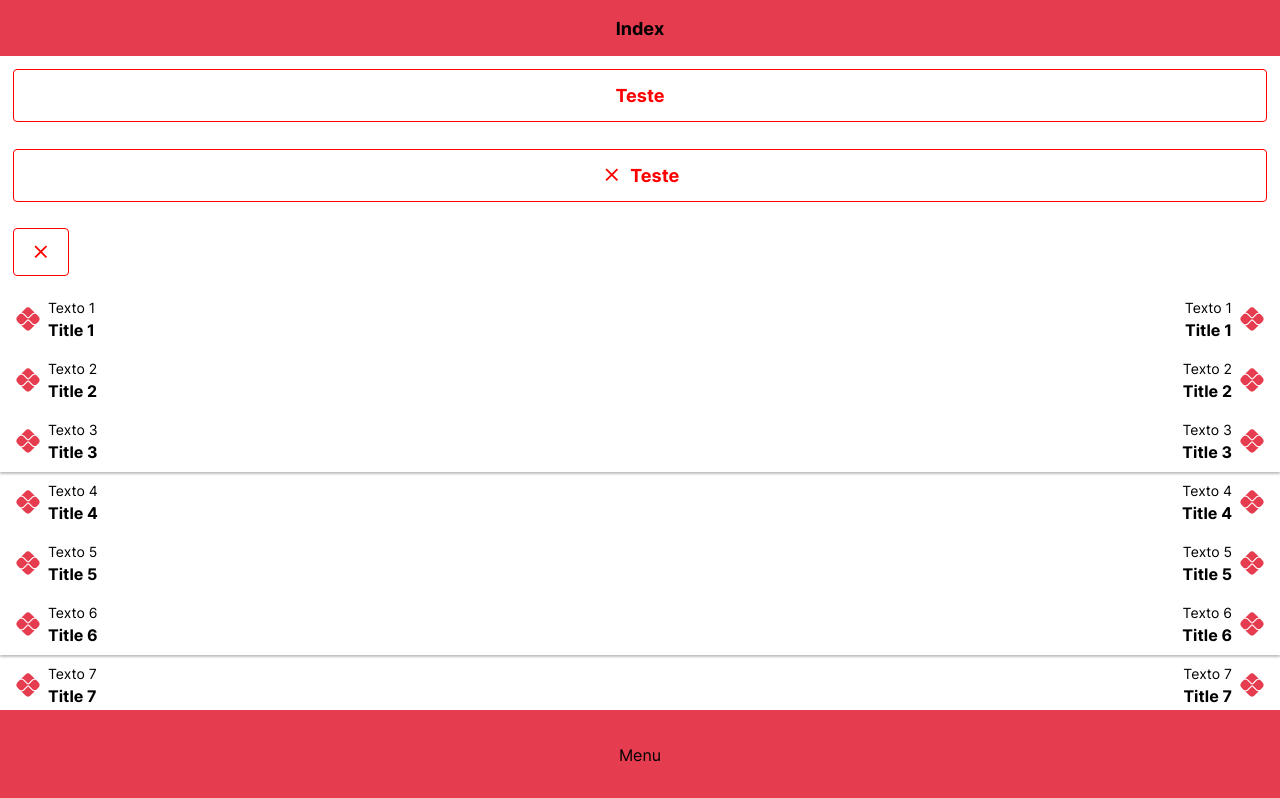
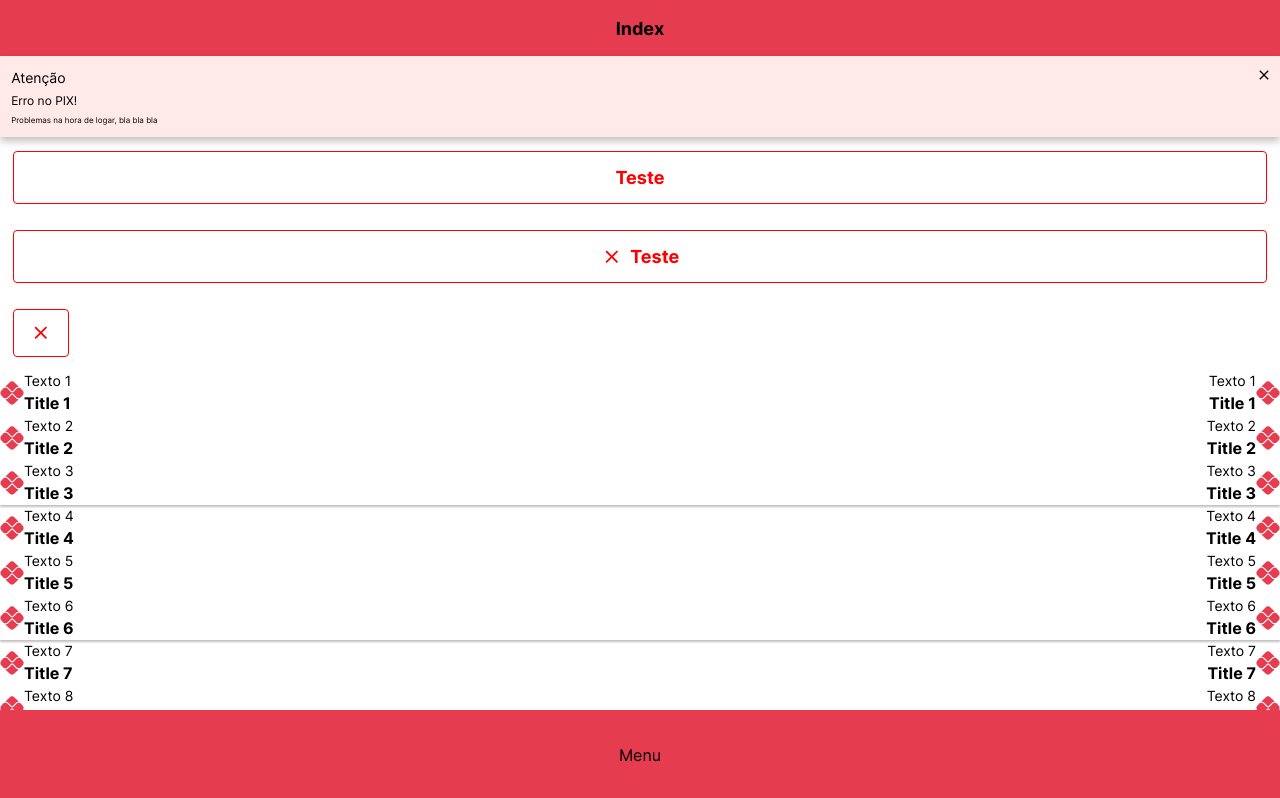
Before and after one commit to fcms14/react-components, a React (Vite) app: page / in a window 1280 px wide. Shown: the top 798 px of the page. Built offline with nearby package versions, Linux system fonts and the light colour scheme.

Commit message:
feat: atom toaster and toaster organism

```diff
--- a/src/components/atoms/Icon/IconStyle.ts
+++ b/src/components/atoms/Icon/IconStyle.ts
@@ -18,6 +18,12 @@ const IconStyle = styled.div<IconProps>`
   padding: ${props => props.applyPadding ? props.theme.padding.icon : undefined};
   cursor: ${props => props.cursor};
 
+  ${props => props.topRight && css`
+  position: absolute;
+  top: ${props.theme.gap};
+  right: 8px;
+`}
+
   ${props => props.loading && css`
     animation: ${animation} 1s linear infinite;
   `}
--- a/src/components/atoms/Icon/index.tsx
+++ b/src/components/atoms/Icon/index.tsx
@@ -279,7 +279,7 @@ const components = [
 ]
 
 const Icon = (props: IconComponentInterface) => {
-    const { icon, onClick, width, color, rounded, applyPadding, loading } = props
+    const { icon, onClick, width, color, rounded, applyPadding, loading, topRight } = props
     const Comp = components.filter(comp => comp.name === icon)
     const Compo = Comp[0].obj
 
@@ -287,6 +287,7 @@ const Icon = (props: IconComponentInterface) => {
         ? <IconStyle
             rounded={rounded}
             applyPadding={applyPadding}
+            topRight={topRight}
             loading={loading}
             cursor={onClick ? 'pointer' : 'default'}
             onClick={onClick}
--- a/src/components/molecules/Header/HeaderIcon.tsx
+++ b/src/components/molecules/Header/HeaderIcon.tsx
@@ -9,7 +9,6 @@ const HeaderIcon = (props: IconComponentInterface) => {
       color={props.color ?? theme.colors.header.icon}
       applyPadding
     />
-
   )
 }
 
--- /dev/null
+++ b/src/components/molecules/Toaster/ToasterIcon.tsx
@@ -0,0 +1,13 @@
+import Icon from "../../atoms/Icon"
+import { IconComponentInterface } from "../../../interfaces"
+
+const ToasterIcon = (props: IconComponentInterface) => {
+  return (
+    <Icon
+      {...props}
+      topRight
+    />
+  )
+}
+
+export default ToasterIcon
--- /dev/null
+++ b/src/components/molecules/Toaster/ToasterRoot.tsx
@@ -0,0 +1,19 @@
+import { ReactNode } from "react"
+import ToasterStyle from "./ToasterStyle"
+import { ToasterProps } from "../../../interfaces"
+
+interface Interface {
+  children: ReactNode,
+  toasterStyle: ToasterProps
+}
+
+
+const ToasterRoot = ({ children, toasterStyle }: Interface) => {
+  return (
+    <ToasterStyle {...toasterStyle}>
+      {children}
+    </ToasterStyle>
+  )
+}
+
+export default ToasterRoot
--- /dev/null
+++ b/src/components/molecules/Toaster/ToasterStyle.ts
@@ -0,0 +1,20 @@
+import styled from 'styled-components'
+import { ToasterProps } from '../../../interfaces'
+
+const ToasterStyle = styled.div<ToasterProps >`
+display: flex;
+flex-direction: column;
+justify-content: space-between;
+align-items: flex-start;
+padding: 4px 8px;
+gap: 4px;
+position: relative;
+
+padding: 0.70rem 0.70rem;
+
+background: ${props => props.theme.colorByType[props.type]};
+box-shadow: 0px 4px 8px rgba(0, 0, 0, 0.25);
+
+`
+
+export default ToasterStyle
--- /dev/null
+++ b/src/components/molecules/Toaster/index.tsx
@@ -0,0 +1,14 @@
+import Text from "../../atoms/Text";
+import Subtitle from "../../atoms/Subtitle";
+import Caption from "../../atoms/Caption";
+import ToasterIcon from "./ToasterIcon";
+import ToasterRoot from "./ToasterRoot";
+
+
+export const Toaster = {
+  Root: ToasterRoot,
+  Icon: ToasterIcon,
+  Subtitle: Subtitle,
+  Caption: Caption,
+  Text: Text
+}
--- /dev/null
+++ b/src/components/organisms/Toaster/default.tsx
@@ -0,0 +1,23 @@
+import { Toaster } from "../../molecules/Toaster"
+import { ToasterProps } from '../../../interfaces'
+
+interface Interface {
+    text: string,
+    subtitle: string,
+    icon: string,
+    toasterStyle:  ToasterProps,
+    caption: string
+}
+
+  const ToasterDefault = ({ text, subtitle, caption, icon, toasterStyle  }: Interface) => {
+    return (
+        <Toaster.Root  toasterStyle={{...toasterStyle}}  >
+          <Toaster.Icon   icon={icon} />
+          <Toaster.Subtitle> { subtitle } </Toaster.Subtitle>
+          <Toaster.Text> { text }  </Toaster.Text>
+          <Toaster.Caption> { caption }  </Toaster.Caption>
+        </Toaster.Root >
+  )
+  }
+
+  export default ToasterDefault
--- /dev/null
+++ b/src/components/organisms/Toaster/index.tsx
@@ -0,0 +1,7 @@
+import ToasterDefault from "./default";
+
+
+export const Toaster = {
+    Default: ToasterDefault,
+
+}
--- a/src/interfaces/index.ts
+++ b/src/interfaces/index.ts
@@ -29,6 +29,7 @@ export interface FontSizeInterface {
     title: SizeInterface,
     subtitle: SizeInterface,
     text: SizeInterface,
+    subtext:  SizeInterface,
     caption: SubSizeInterface
 }
 
@@ -76,6 +77,7 @@ export interface IconProps {
     rounded?: boolean,
     applyPadding?: boolean
     loading?: boolean
+    topRight?: boolean
 }
 
 export interface IconComponentInterface {
@@ -85,7 +87,8 @@ export interface IconComponentInterface {
     color?: string,
     rounded?: boolean,
     applyPadding?: boolean
-    loading?: boolean
+    loading?: boolean,
+    topRight?: boolean
 }
 
 export interface RowProps {
@@ -113,3 +116,13 @@ export interface ToggleSpanProps {
     justifyContent?: string
     flexDirection?: string
 }
+
+export interface ToasterProps {
+    type: "success" | "alert" | "error"
+}
+
+export interface ColorByType {
+    success: string,
+    error: string,
+    alert: string
+}
--- a/src/pages/Index/index.tsx
+++ b/src/pages/Index/index.tsx
@@ -3,6 +3,7 @@ import Subtitle from "../../components/atoms/Subtitle"
 import List from "./list"
 import { Button } from "../../components/organisms/Button"
 import { Header } from "../../components/organisms/Header"
+import { Toaster } from "../../components/organisms/Toaster"
 import { useNavigate } from "react-router-dom"
 
 const Index = () => {
@@ -12,6 +13,7 @@ const Index = () => {
     <Template>
       <Header.Default text="Index" />
       <main>
+        <Toaster.Default text="Erro no PIX!"  subtitle="Atenção" caption="Problemas na hora de logar, bla bla bla"  icon='MdClose' toasterStyle={{type: 'error'}}></Toaster.Default >
         <Button.Default  loading={false} active={true} secondary={true} text="Teste" onClick={() => navigate('/exchange')} />
         <Button.WithIcon loading={false} active={true} secondary={true} text="Teste" iconBefore onClick={() => navigate('/exchange')} icon="MdClose" />
         <Button.OnlyIcon loading={false} active={true} secondary={true} onClick={() => navigate('/exchange')} icon="MdClose" />
--- a/src/providers/theme.ts
+++ b/src/providers/theme.ts
@@ -1,7 +1,8 @@
-import { ColorInterface, FontSizeInterface, FooterInterface, PaddingInterface } from "../interfaces"
+import { ColorByType, ColorInterface, FontSizeInterface, FooterInterface, PaddingInterface } from "../interfaces"
 
 interface ThemeInterface {
   fontsizes: FontSizeInterface,
+  colorByType: ColorByType,
   colors: ColorInterface,
   footer: FooterInterface
   padding: PaddingInterface
@@ -10,6 +11,7 @@ interface ThemeInterface {
 
 export const theme: ThemeInterface = {
   fontsizes: JSON.parse(import.meta.env.VITE_FONTSIZES),
+  colorByType : JSON.parse(import.meta.env.VITE_COLOR_BY_TYPE),
   colors: JSON.parse(import.meta.env.VITE_COLORS),
   footer: JSON.parse(import.meta.env.VITE_FOOTER),
   padding: JSON.parse(import.meta.env.VITE_PADDINGS),
```
Also changed, not shown: 1 other file (tests, documents, lock files or other folders).
